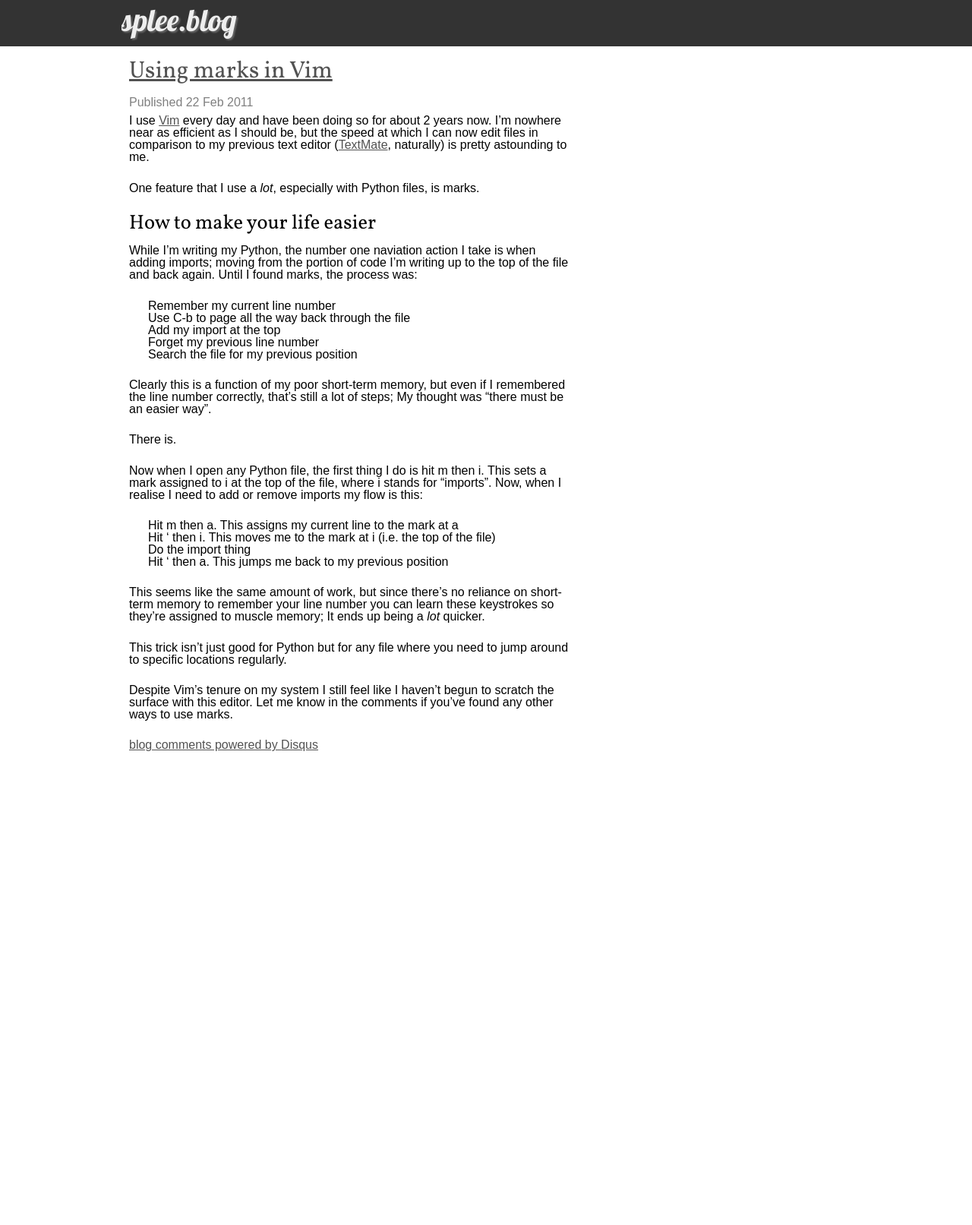
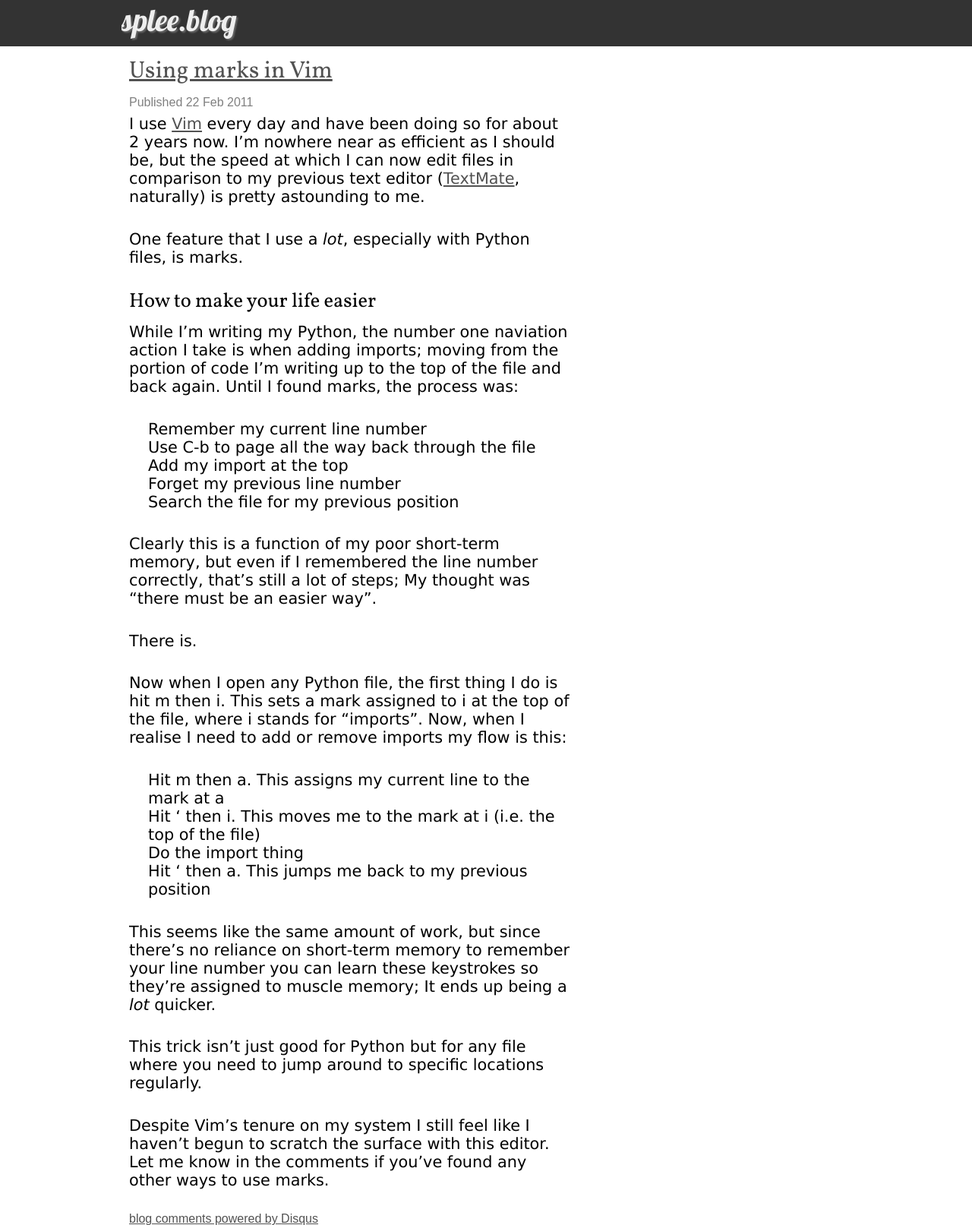
Before and after one commit to splee/splee.github.com, a Jekyll site: the page built from _posts/2011-02-22-vim-marks.markdown, in a window 1280 px wide. Shown: the whole page at 76% size. Built offline with Jekyll 4.4.1, drawn with Linux system fonts in a browser that asks for light colours; nearby versions of some CDN libraries; library files that are not in the unit come from our copies; comment, search, counter and statistics services are not loaded; before the commit the page ends 989 px from its top, so only the background shows below that.

Commit message:
Tweaked font size

```diff
--- a/css/style.css
+++ b/css/style.css
@@ -24,6 +24,10 @@ header h1 a {
     position: relative;
     top: -4px
 }
+.post p,
+.post ul {
+	font: 1.3em "Lucida Grande", Lucida, Verdana, sans-serif;
+}
 .col > h2,
 .post h2 a,
 .post h2,
```
